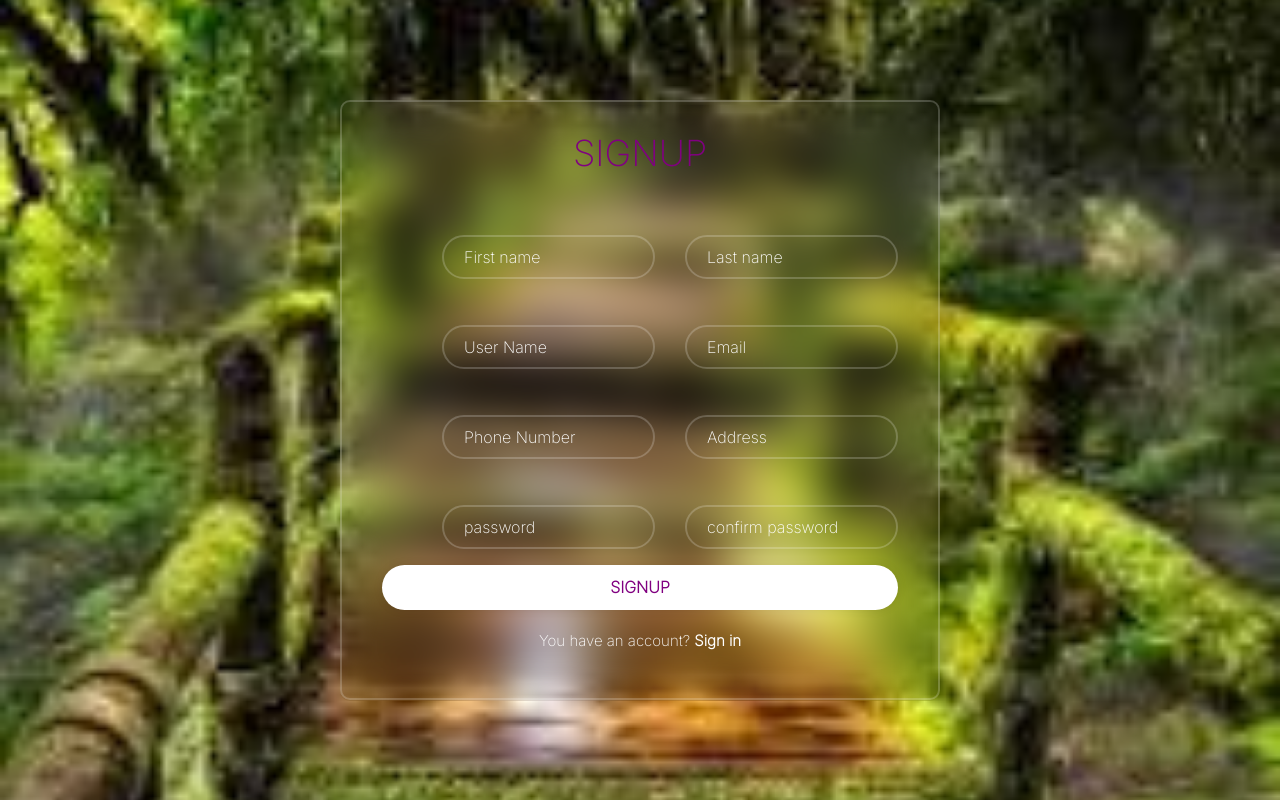
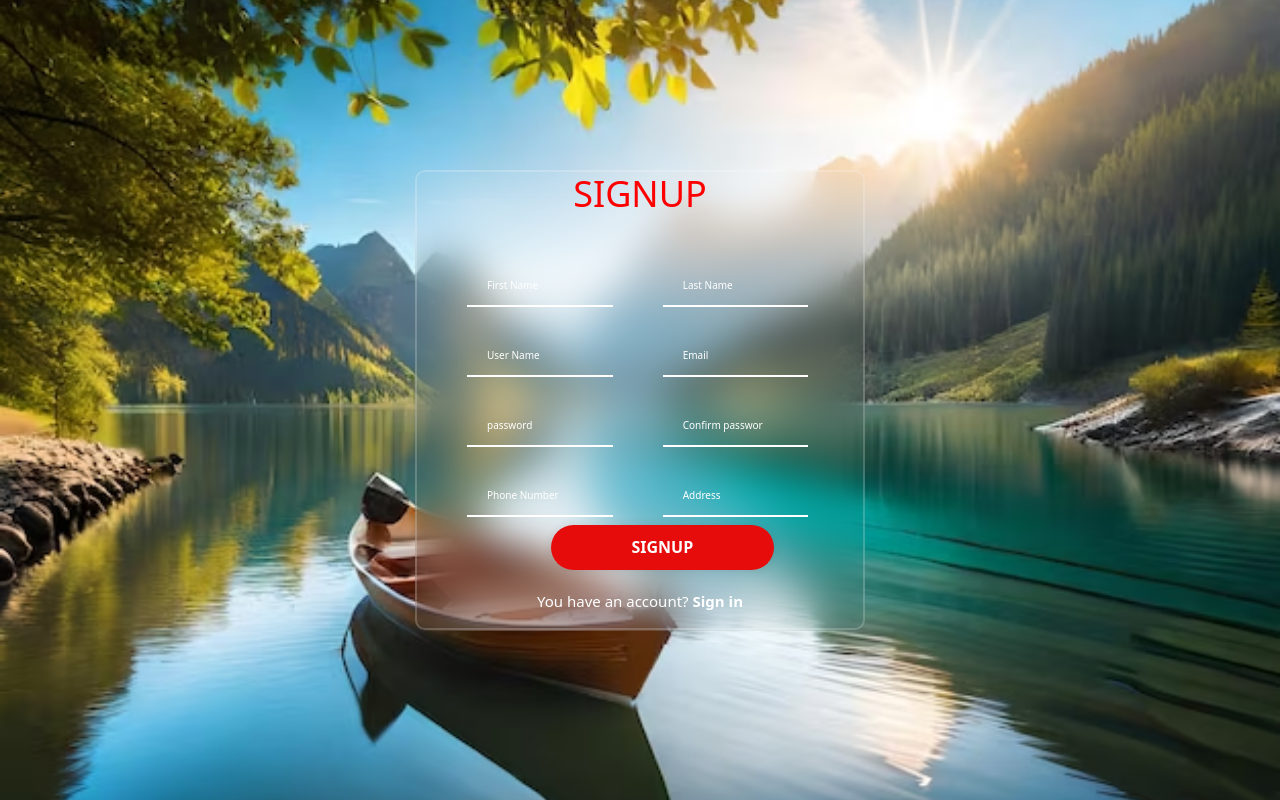
Before and after one commit to Soxnakhadija/Boostrap, a plain HTML site: page html/inscription.html in a window 1280 px wide. Drawn offline with nearby package versions, Linux system fonts and the light colour scheme.

Commit message:
fin de projet

```diff
--- a/css/inscription.css
+++ b/css/inscription.css
@@ -1,9 +1,5 @@
-* {
-    font-family: 'Inter', sans-serif;
-}
-
 body {
-    background: url(../image/téléchargement.jpeg);
+    background: url(../image/bateau-lac-montagnes-arriere-plan_865967-5725.avif);
     background-position: center;
     background-size: cover;
     display: flex;
@@ -14,30 +10,31 @@ body {
 }
 
 .wrapper {
-    width: 600px;
+    width: 450px;
     background: transparent;
     border: 2px solid rgba(255, 255, 255, .2);
     backdrop-filter: blur(20px);
     box-shadow:  10px rgba(0, 0, 0, .2);
     color: white;
     border-radius: 10px;
-    padding: 30px 40px;
+    /* padding: 30px 40px; */
 }
 .wrapper h1 {
    font-size: 36px;
    text-align: center;
-   color: purple;
+   color: red;
 
 }
 
 .wrapper .input-box {
     position: relative;
-    width: 100%;
-    height: 50px;
+    width: 90%;
+    height: 0px;
     margin: 30px;
     display: flex;
-    padding: 30px;
+    padding: 20px;
     gap: 30px;
+
 }
 
 .input-box input {
@@ -47,22 +44,21 @@ body {
     border: none;
     outline: none;
     border: 2px solid rgba(255, 255, 255, .2);
-    border-radius: 40px;
-    font-size: 16px;
+    /* border-radius: 40px; */
+    font-size: 12px;
     color: white;
     padding: 20px 45px 20px 20px;
+    border-left: none;
+    border-right: none;
+    border-top: none;
+    border-color: white;
+    margin-right: 20px;
+
 }
 
 .input-box input::placeholder {
     color: white;
-}
-
-.input-box i {
-    position: absolute;
-    right: 20px;
-    top: 50%;
-    transform: translateY(-50%);
-    font-size: 20px;
+    font-size: 10px;
 }
 
 .wrapper .remember-forgot {
@@ -71,17 +67,14 @@ body {
     margin: -15px 0 15px;
 }
 .wrapper .button {
-    width: 100%;
+    width: 50%;
     height: 45px;
-    background:white;
+    background: rgb(231, 12, 12);
     border: none;
-    outline: none;
     border-radius: 40px;
     box-shadow: 0 0 10px rgba(0, 0, 0, .1);
-    cursor: pointer;
     font-size: 16px;
-    color: purple;
-    font-weight: 600;
+    margin-left: 30%;
 }
 
 .wrapper .register-link {
@@ -90,13 +83,14 @@ body {
     margin: 20px 0 15px;
 }
 
-.register-link p a {
-    color: white;
-    text-decoration: none;
-    font-weight: 600;
-}
 
 .register-link p a:hover {
     text-decoration: underline;
-    color: purple;
+    color: red;
 }
+
+a {
+    text-decoration: none;
+    color: white;
+    font-weight: 600;
+}
--- a/html/inscription.html
+++ b/html/inscription.html
@@ -5,49 +5,36 @@
     <meta name="viewport" content="width=device-width, initial-scale=1.0">
     <link href="https://cdn.jsdelivr.net/npm/bootstrap@5.3.2/dist/css/bootstrap.min.css" rel="stylesheet" integrity="sha384-T3c6CoIi6uLrA9TneNEoa7RxnatzjcDSCmG1MXxSR1GAsXEV/Dwwykc2MPK8M2HN" crossorigin="anonymous">
     <link rel="stylesheet" href="../css/inscription.css">
-    <link rel="preconnect" href="https://fonts.googleapis.com">
-    <link rel="preconnect" href="https://fonts.gstatic.com" crossorigin>
+    <!-- <link rel="preconnect" href="https://fonts.googleapis.com"> -->
+    <!-- <link rel="preconnect" href="https://fonts.gstatic.com" crossorigin> -->
     <link href="https://fonts.googleapis.com/css2?family=Inter:wght@200&display=swap" rel="stylesheet">
 
     <title>Fiche d'inscription</title>
 </head>
 <body>
+
+  </form>
     <div class="wrapper">
         <form action="">
           <h1>SIGNUP</h1>
           <div class="input-box">
-            <input type="text" placeholder="First name">
-          <!-- </div> -->
-          <!-- <div class="input-box"> -->
-            <input type="text" placeholder="Last name">
-
+            <input type="text" placeholder="First Name">
+            <input type="text" placeholder="Last Name">
           </div>
           <div class="input-box">
             <input type="text" placeholder="User Name">
-
-          <!-- </div> -->
-          <!-- <div class="input-box"> -->
             <input type="text" placeholder="Email">
-
+          </div>
+          <div class="input-box">
+            <input type="text" placeholder="password">
+            <input type="text" placeholder="Confirm password">
           </div>
           <div class="input-box">
             <input type="text" placeholder="Phone Number">
-
-          <!-- </div> -->
-          <!-- <div class="input-box"> -->
             <input type="text" placeholder="Address">
-
           </div>
 
-          <div class="input-box">
-            <input type="password" placeholder="password">
-          <!-- </div> -->
-          <!-- <div class="input-box"> -->
-            <input type="password" placeholder="confirm password">
-            <!-- <a href="#">Forgot password?</a> -->
-          </div>
-
-          <button type="submit" class="button">SIGNUP</button>
+          <button type="submit" class="button"> <a href="index.html">SIGNUP</a></button>
 
           <div class="register-link">
             <p>You have an account?
@@ -55,7 +42,6 @@
           </div>
       </div>
 
-      <script src="https://cdn.jsdelivr.net/npm/bootstrap@5.3.2/dist/js/bootstrap.bundle.min.js" integrity="sha384-C6RzsynM9kWDrMNeT87bh95OGNyZPhcTNXj1NW7RuBCsyN/o0jlpcV8Qyq46cDfL" crossorigin="anonymous"></script>
 
 </body>
 </html>
```
